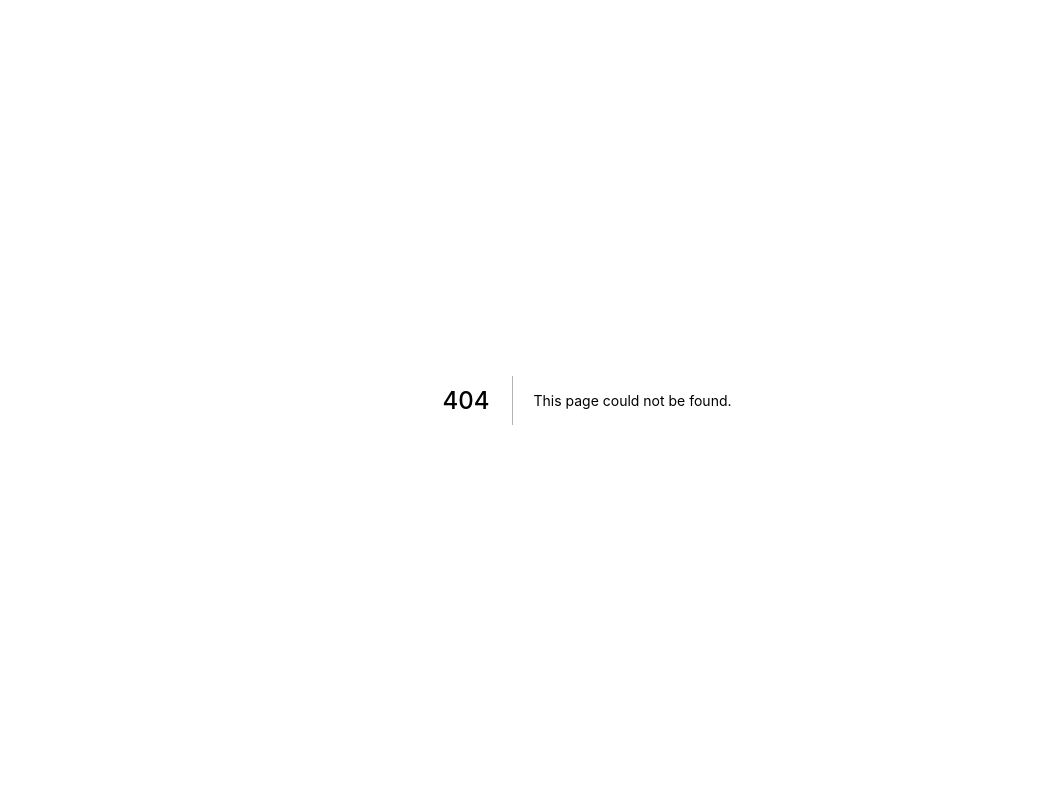
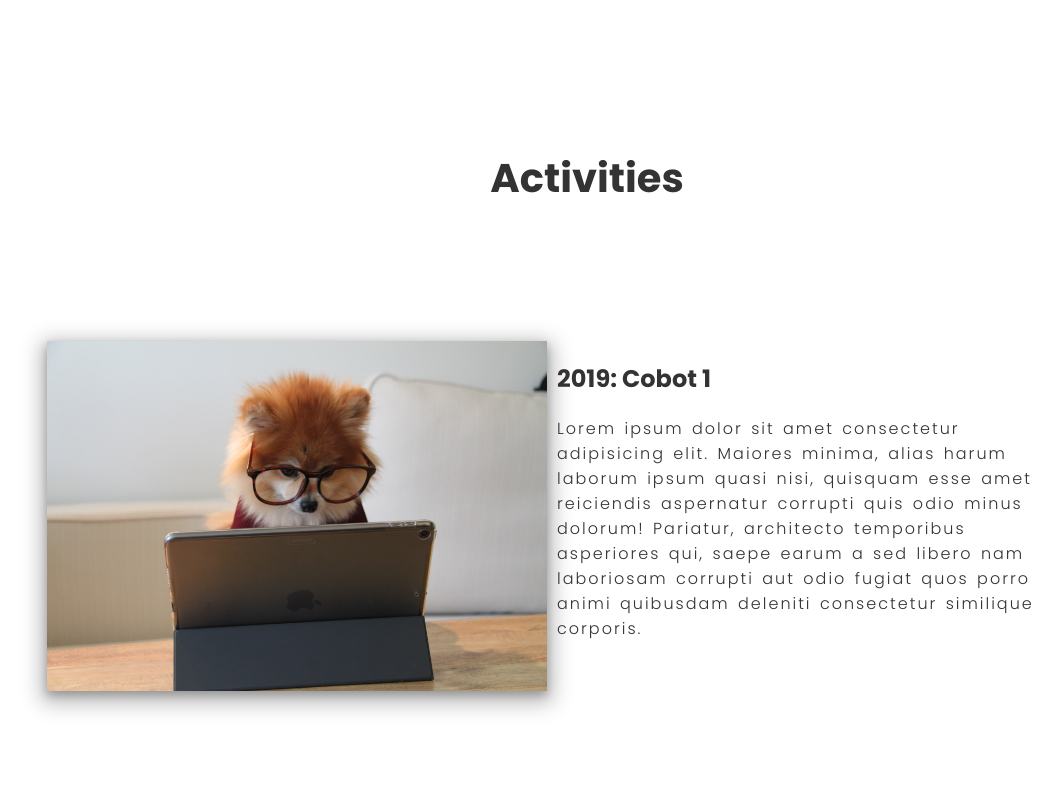
Before and after one commit to beckSafarov/CTCS-Next.js, a Next.js app: page /activities in a window 1280 px wide. Before the commit this address had no page. Shown: the top 800 px of the page, without its empty margins (53-1115 px from the left). Built offline with nearby package versions, Linux system fonts and the light colour scheme.

Commit message:
activities page

```diff
--- a/components/ActivityRow.jsx
+++ b/components/ActivityRow.jsx
@@ -1,39 +1,32 @@
 import React from 'react';
-import links from '../config';
+import { ROOT } from '../config';
 
 const ActivityRow = ({
-  cobotNumber,
+  activityName,
   image,
-  imgDescription,
-  yearNumber,
   body,
+  modalImgClicked,
+  caption,
+  styles,
 }) => {
-  // const cobotNumber = 0;
-  // const image = 'undefined';
-  const modalImgClicked = (image, imgDescription) => {
-    console.log(`img: ${image} and description: ${imgDescription}`);
-  };
+  /**
+   * data-aos='fade-up'
+      data-aos-duration='2000'
+   */
   return (
-    <div
-      data-aos='fade-up'
-      data-aos-duration='2000'
-      className='cobot'
-      id={'cobot' + cobotNumber}
-    >
-      <div className='activity_row'>
-        <h2 className='headline_over_image'>Year {yearNumber}</h2>
-        <div className='activity_img'>
+    <div className={styles.cobot}>
+      <div className={styles.activity_row}>
+        <h2 className={styles.headline_over_image}>{activityName}</h2>
+        <div className={styles.activity_img}>
           <img
             onClick={modalImgClicked}
             className='img'
-            src={links.ROOT + '/public/img/' + image}
-            alt='Activity Image'
+            src={ROOT + '/img/' + image}
+            alt={caption}
           />
         </div>
-        <div className='activity_body'>
-          <h2 className='headline_over_body'>
-            Year {yearNumber}. Cobot {cobotNumber}
-          </h2>
+        <div className={styles.activity_body}>
+          <h2 className={styles.headline_over_body}>{activityName}</h2>
           <p>{body}</p>
         </div>
       </div>
--- a/components/globals/Layout.jsx
+++ b/components/globals/Layout.jsx
@@ -28,7 +28,7 @@ const Layout = ({ children }) => {
       <Navbar navVisibility={navVisibility} />
       <ToggleNav />
       {children}
-      <Footer />
+      {/* <Footer /> */}
     </>
   );
 };
--- a/package.json
+++ b/package.json
@@ -11,7 +11,6 @@
     "aos": "^3.0.0-beta.6",
     "next": "10.2.3",
     "react": "17.0.2",
-    "react-bootstrap": "^1.6.0",
     "react-dom": "17.0.2",
     "react-iframe": "^1.8.0"
   }
--- /dev/null
+++ b/pages/activities.jsx
@@ -0,0 +1,95 @@
+import { useEffect, useState } from 'react';
+import styles from '../styles/Activities.module.css';
+import AOS from 'aos';
+import Link from 'next/link';
+import * as links from '../config';
+import Meta from '../components/globals/Meta';
+import Img from 'next/image';
+import Loader from '../components/globals/Loader';
+import ActivityRow from '../components/ActivityRow';
+
+const activityTitles = ['2019: Cobot 1', '2020: Cobot 2', '2021: Cobot 3'];
+const images = ['dog.jpg', 'public-speaking-1.jpg', 'public-speaking-2.jpg'];
+const captions = ['Dog Reading', 'Awesome Presentation', 'Boring Presentation'];
+
+const acitivityBodies = [
+  'Lorem ipsum dolor sit amet consectetur adipisicing elit. Maiores minima, alias harum laborum ipsum quasi nisi, quisquam esse amet reiciendis aspernatur corrupti quis odio minus dolorum! Pariatur, architecto temporibus asperiores qui, saepe earum a sed libero nam laboriosam corrupti aut odio fugiat quos porro animi quibusdam deleniti consectetur similique corporis.',
+  'Lorem ipsum dolor sit amet consectetur adipisicing elit. Maiores minima, alias harum laborum ipsum quasi nisi, quisquam esse amet reiciendis aspernatur corrupti quis odio minus dolorum! Pariatur, architecto temporibus asperiores qui, saepe earum a sed libero nam laboriosam corrupti aut odio fugiat quos porro animi quibusdam deleniti consectetur similique corporis.',
+  'Lorem ipsum dolor sit amet consectetur adipisicing elit. Maiores minima, alias harum laborum ipsum quasi nisi, quisquam esse amet reiciendis aspernatur corrupti quis odio minus dolorum! Pariatur, architecto temporibus asperiores qui, saepe earum a sed libero nam laboriosam corrupti aut odio fugiat quos porro animi quibusdam deleniti consectetur similique corporis.',
+];
+
+const activities = () => {
+  const [modal, setModal] = useState({
+    display: false,
+    img: null,
+    caption: null,
+  });
+
+  const showModalImg = (e) => {
+    setModal({
+      display: true,
+      img: e.target.src,
+      caption: e.target.alt,
+    });
+  };
+
+  const closeModalImg = () => {
+    if (modal.display) {
+      setModal({
+        display: false,
+        img: null,
+        caption: null,
+      });
+    }
+  };
+
+  return (
+    <>
+      <Loader />
+      <Meta
+        title={'Activities | CT USM'}
+        keywords={'computational thinking, computer science, usm'}
+        description={'Computational Thinking Research Team in USM'}
+      />
+
+      <main className={styles.main}>
+        <section className={styles.activities_section}>
+          <h1>Activities</h1>
+          {/* activity bodies or sections */}
+          <div className={styles.activity_infoboxes}>
+            {activityTitles.map((activity, index) => {
+              return (
+                <ActivityRow
+                  key={index + 1}
+                  activityName={activity}
+                  image={images[index]}
+                  body={acitivityBodies[index]}
+                  modalImgClicked={showModalImg}
+                  caption={captions[index]}
+                  styles={styles}
+                />
+              );
+            })}
+          </div>
+
+          {/* modal to be shown when an image is zoomed */}
+          <div
+            id='modal'
+            className={modal.display ? styles.modal : 'hidden'}
+            onClick={closeModalImg}
+          >
+            <img
+              src={modal.img || ''}
+              alt='Image'
+              className={styles.modal_content}
+            />
+            <br />
+            <div className={styles.caption}>{modal.caption || ''}</div>
+          </div>
+        </section>
+      </main>
+    </>
+  );
+};
+
+export default activities;
--- a/pages/index.js
+++ b/pages/index.js
@@ -4,8 +4,6 @@ import AOS from 'aos';
 import Link from 'next/link';
 import * as links from '../config';
 import Meta from '../components/globals/Meta';
-import Navbar from '../components/globals/Navbar';
-import ToggleNav from '../components/globals/ToggleNav';
 import MemberCard from '../components/member/MemberCard';
 import ServiceCard from '../components/home/ServiceCard';
 import Iframe from 'react-iframe';
--- a/styles/Activities.module.css
+++ b/styles/Activities.module.css
@@ -1,5 +1,5 @@
 .main {
-  margin-top: 120px;
+  margin-top: 100px;
 }
 
 .activities_section {
@@ -8,6 +8,10 @@
   padding: 15px 100px 50px 100px;
   height: fit-content;
   font-size: 1rem;
+}
+
+.activities_section p {
+  font-weight: 300px;
 }
 
 .activities_section .activity_infoboxes {
@@ -40,6 +44,7 @@
   width: 500px;
   height: 350px;
   box-shadow: 0 4px 8px 0 rgba(0, 0, 0, 0.2), 0 6px 20px 5px rgba(0, 0, 0, 0.3);
+  cursor: zoom-in;
 }
 
 .activity_row img:hover {
@@ -62,7 +67,7 @@
 
 /* The Modal (background) */
 .modal {
-  display: none; /* Hidden by default */
+  display: block; /* Can be hidden by default */
   position: fixed; /* Stay in place */
   z-index: 25; /* Sit on top */
   padding-top: 100px; /* Location of the box */
--- a/styles/globals.css
+++ b/styles/globals.css
@@ -414,38 +414,7 @@ footer_social .row a:hover {
   font-size: 0.8rem;
 }
 
-/* loader or spinner  */
-.loader-container {
-  position: fixed;
-  top: 0;
-  left: 0;
-  width: 100%;
-  height: 100%;
-  background-color: #ccc;
-  /* opacity: 0.9; */
-  display: flex;
-  justify-content: center;
-  align-items: center;
-}
-
-.loader {
-  border: 16px solid #f3f3f3; /* Light grey */
-  border-top: 16px solid var(--awesome-blue); /* Blue */
-  border-radius: 50%;
-  width: 100px;
-  height: 100px;
-  animation: spin 0.8s linear infinite;
-  z-index: 20;
-}
-
-@keyframes spin {
-  0% {
-    transform: rotate(0deg);
-  }
-  100% {
-    transform: rotate(360deg);
-  }
-}
+/* Progress bar for pages */
 
 .progress_container {
   position: fixed;
```
Also changed, not shown: components/globals/PageProgress.jsx (deleted, +0 -8 lines), 1 other file (tests, documents, lock files or other folders).
